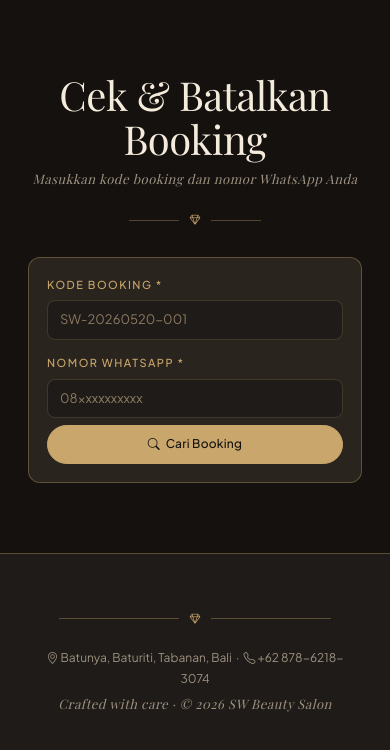
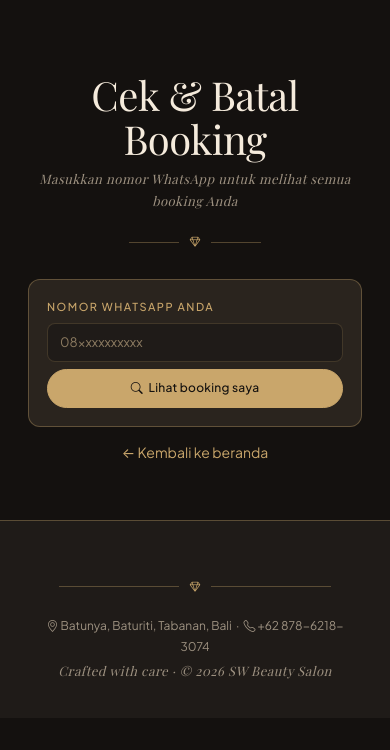
Before and after one commit to ryuken25/beauty-salon, a CodeIgniter 4 app: the page made by app/Views/cek_booking/index.php in a window 390 px wide. Shown: the part 154-904 px from the top of the page. After the commit the page ends 833 px from the top, so only its background shows below. Run offline with PHP 8.4 and a stand-in for CodeIgniter, Linux system fonts and the light colour scheme; the template is opened without the code that fills it, so the values that code supplies are empty; some libraries are stand-ins or nearby versions; some web fonts are replaced.

Commit message:
fix(cek-booking): finish FASE 12 — rewrite view to phone-only list
The previous commit only landed the controller change; the view still
asked for kode_booking. Now matches: single nomor WA input, then a
list of all bookings on that number with per-row 'Batalkan' button
(only on cancelable statuses), each card showing kode + layanan +
tanggal/jam + DP + status + (when present) cancellation_reason.

```diff
--- a/app/Views/cek_booking/index.php
+++ b/app/Views/cek_booking/index.php
@@ -1,63 +1,74 @@
 <?= $this->extend('layouts/public') ?>
 <?= $this->section('content') ?>
 <?php
-$statusLabel = [
-    'pending_verification' => 'Menunggu Verifikasi', 'accepted' => 'Diterima',
-    'completed' => 'Selesai', 'rejected' => 'Ditolak', 'cancelled' => 'Batal',
+$statusMap = [
+    'pending_verification' => ['Menunggu Verifikasi', 'pending'],
+    'accepted' => ['Diterima', 'accepted'],
+    'completed' => ['Selesai', 'completed'],
+    'rejected' => ['Ditolak', 'rejected'],
+    'cancelled' => ['Batal', 'cancelled'],
 ];
+$cancelable = ['pending_verification', 'accepted'];
 ?>
 
 <section class="section-header">
-  <div class="h1">Cek &amp; Batalkan Booking</div>
-  <span class="tagline">Masukkan kode booking dan nomor WhatsApp Anda</span>
+  <div class="h1">Cek &amp; Batal Booking</div>
+  <span class="tagline">Masukkan nomor WhatsApp untuk melihat semua booking Anda</span>
   <div class="ornament-rule"><span class="ornament-rule__line"></span><i class="bi bi-gem ornament-rule__icon"></i><span class="ornament-rule__line"></span></div>
 </section>
 
-<form class="card-salon mb-3" method="post" action="<?= base_url('cek-booking') ?>" style="max-width:560px; margin:0 auto;">
+<div class="card-salon" style="max-width:520px; margin:0 auto;">
+  <form method="post" action="<?= base_url('cek-booking') ?>">
     <?= csrf_field() ?>
-  <div class="row-salon cols-2">
+    <label class="form-salon-label">Nomor WhatsApp Anda</label>
+    <input class="form-salon-input" type="tel" name="nomor_hp" required value="<?= esc(old('nomor_hp') ?? $phone) ?>" placeholder="08xxxxxxxxxx">
+    <button class="btn-salon-primary btn-salon--full mt-2" type="submit"><i class="bi bi-search"></i> Lihat booking saya</button>
+  </form>
+</div>
+
+<?php if (! empty($bookings)): ?>
+  <div class="mt-3" style="max-width:760px; margin:0 auto;">
+    <div class="caption mb-1">Ditemukan <?= count($bookings) ?> booking untuk nomor <strong><?= esc($phone) ?></strong>:</div>
+    <?php foreach ($bookings as $b):
+      [$label, $cls] = $statusMap[$b['status']] ?? [$b['status'], 'pending'];
+      $isCancelable = in_array($b['status'], $cancelable, true);
+    ?>
+      <div class="card-salon card-salon--<?= $cls ?> mb-2">
+        <div class="flex justify-between items-center flex-wrap gap-1">
           <div>
-      <label class="form-salon-label">Kode Booking *</label>
-      <input class="form-salon-input" type="text" name="kode_booking" value="<?= esc(old('kode_booking') ?? $kode) ?>" placeholder="SW-20260520-001" required>
+            <div class="caption" style="letter-spacing:1.5px;"><?= esc($b['kode_booking']) ?></div>
+            <div class="h3"><?= esc($b['nama_layanan']) ?></div>
+            <div class="caption">
+              <i class="bi bi-calendar"></i> <?= esc(date('d M Y', strtotime($b['tanggal']))) ?>
+              · <i class="bi bi-clock"></i>
+              <?= esc(substr((string) $b['slot_mulai'], 0, 5)) ?>–<?= esc(substr((string) $b['slot_selesai'], 0, 5)) ?>
             </div>
-    <div>
-      <label class="form-salon-label">Nomor WhatsApp *</label>
-      <input class="form-salon-input" type="tel" name="nomor_hp" value="<?= esc(old('nomor_hp') ?? $phone) ?>" placeholder="08xxxxxxxxxx" required>
+            <div class="caption">
+              DP: Rp <?= number_format((int) ($b['dp_amount'] ?? 0), 0, ',', '.') ?>
+              <?php if (! empty($b['cancellation_reason'])): ?>
+                · Alasan batal: <span style="color:var(--color-danger);"><?= esc($b['cancellation_reason']) ?></span>
+              <?php endif ?>
             </div>
           </div>
-  <button class="btn-salon-primary btn-salon--full mt-2" type="submit"><i class="bi bi-search"></i> Cari Booking</button>
-</form>
-
-<?php if ($booking !== null): ?>
-  <?php
-  $cls = 'badge-salon--' . ($booking['status'] === 'pending_verification' ? 'pending' : str_replace('_', '-', $booking['status']));
-  ?>
-  <div class="card-salon" style="max-width:560px; margin:0 auto;">
-    <div class="flex justify-between items-center mb-2">
-      <div class="h2" style="margin:0;"><?= esc($booking['nama_layanan']) ?></div>
-      <span class="badge-salon <?= $cls ?>"><?= esc($statusLabel[$booking['status']] ?? $booking['status']) ?></span>
+          <div class="text-right">
+            <span class="badge-salon badge-salon--<?= $cls ?>"><?= esc($label) ?></span>
+            <?php if ($isCancelable): ?>
+              <div class="mt-1">
+                <a class="btn-salon-danger btn-salon--sm"
+                   href="<?= base_url('cek-booking/' . rawurlencode($b['kode_booking']) . '/batal?no_hp=' . urlencode($phone)) ?>">
+                  <i class="bi bi-x-circle"></i> Batalkan
+                </a>
               </div>
-    <table style="width:100%; font-size:0.875rem;">
-      <tr><td class="label">Kode</td><td class="text-right"><strong><?= esc($booking['kode_booking']) ?></strong></td></tr>
-      <tr><td class="label">Nama</td><td class="text-right"><?= esc($booking['nama_pelanggan']) ?></td></tr>
-      <tr><td class="label">Tanggal</td><td class="text-right"><?= esc(date('d M Y', strtotime($booking['tanggal']))) ?></td></tr>
-      <tr><td class="label">Jam</td><td class="text-right" style="font-weight:500;"><?= esc(substr($booking['slot_mulai'], 0, 5)) ?> – <?= esc(substr($booking['slot_selesai'], 0, 5)) ?></td></tr>
-      <tr><td class="label">Total</td><td class="text-right" style="font-weight:500;">Rp <?= number_format((int) $booking['harga_layanan'], 0, ',', '.') ?></td></tr>
-      <?php if (! empty($booking['cancellation_reason'])): ?>
-        <tr><td class="label">Alasan batal</td><td class="text-right"><?= esc($booking['cancellation_reason']) ?></td></tr>
             <?php endif ?>
-    </table>
-
-    <?php if ($cancelable): ?>
-      <div class="ornament-rule"><span class="ornament-rule__line"></span><i class="bi bi-gem ornament-rule__icon"></i><span class="ornament-rule__line"></span></div>
-      <a class="btn-salon-danger btn-salon--full"
-         href="<?= base_url('cek-booking/' . rawurlencode($booking['kode_booking']) . '/batal?no_hp=' . urlencode($phone)) ?>">
-        <i class="bi bi-x-circle"></i> Batalkan Booking
-      </a>
-    <?php else: ?>
-      <div class="caption mt-2 text-center">Booking ini sudah final — tidak dapat dibatalkan.</div>
-    <?php endif ?>
+          </div>
+        </div>
+      </div>
+    <?php endforeach ?>
   </div>
 <?php endif ?>
 
+<div class="text-center mt-3">
+  <a href="<?= base_url('/') ?>">&larr; Kembali ke beranda</a>
+</div>
+
 <?= $this->endSection() ?>
```
Lines whose indentation alone changed are shown as unchanged.
